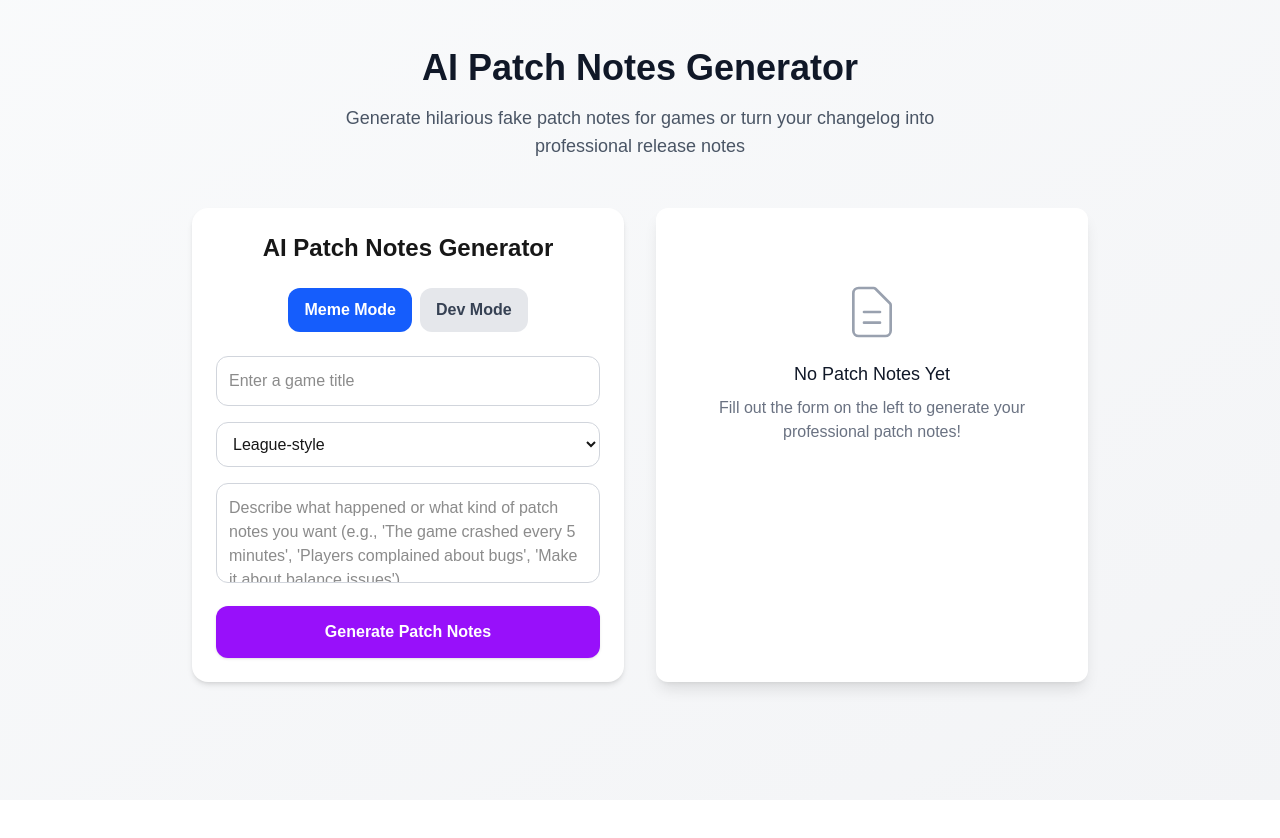
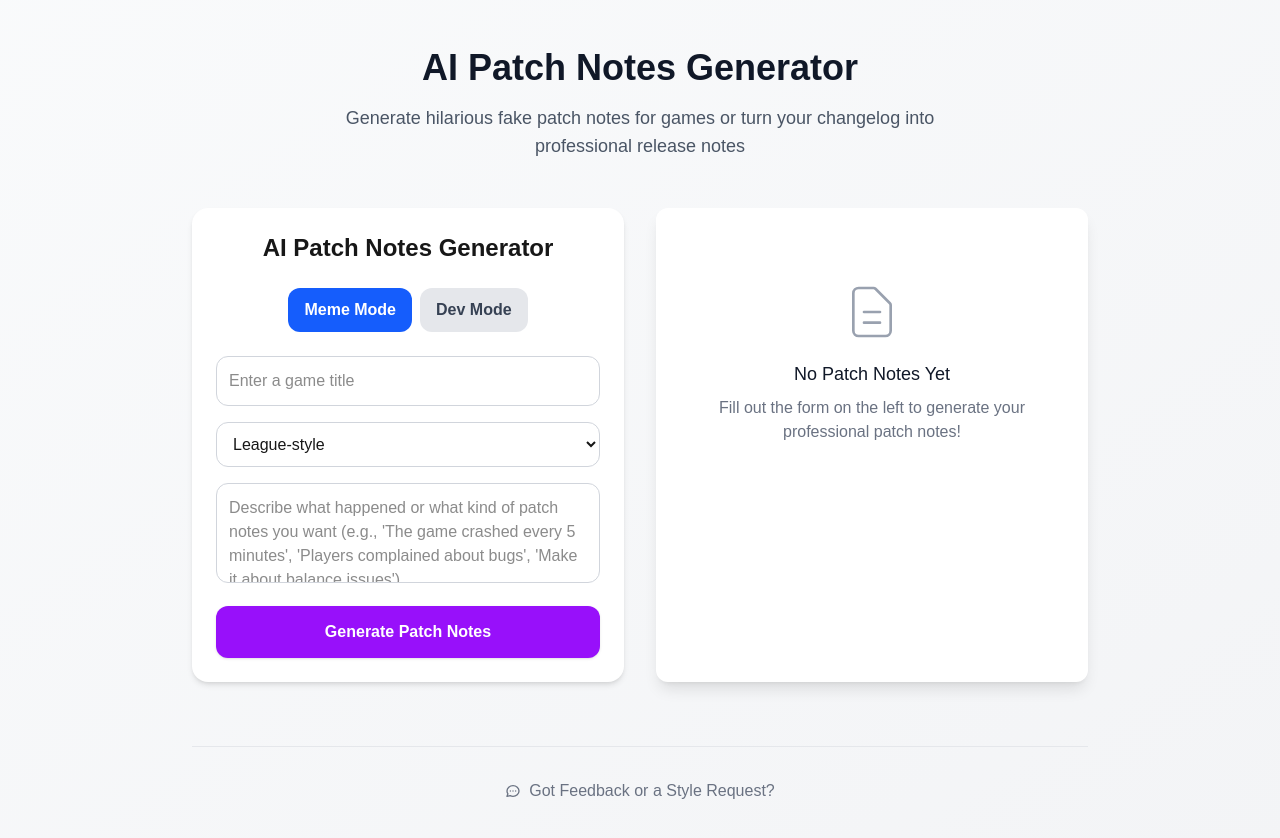
Before and after one commit to PatchLore/PatchLore, a Next.js app: page / in a window 1280 px wide. Shown: the top 838 px of the page. Before the commit the page ends 800 px from the top, so only its background shows below. Built offline with nearby package versions, Linux system fonts and the light colour scheme.

Commit message:
feat: add feedback link in footer for user suggestions and style requests

```diff
--- a/src/app/page.tsx
+++ b/src/app/page.tsx
@@ -102,6 +102,23 @@
             />
           </div>
         </div>
+
+        {/* Footer with Feedback Link */}
+        <div className="mt-12 sm:mt-16 text-center">
+          <div className="border-t border-gray-200 pt-6 sm:pt-8">
+            <a
+              href="https://forms.gle/YOUR_FORM_SHARE_LINK_HERE"
+              target="_blank"
+              rel="noopener noreferrer"
+              className="inline-flex items-center gap-2 text-gray-500 hover:text-gray-700 hover:underline transition-colors text-sm sm:text-base"
+            >
+              <svg className="w-4 h-4" fill="none" viewBox="0 0 24 24" stroke="currentColor">
+                <path strokeLinecap="round" strokeLinejoin="round" strokeWidth={2} d="M8 12h.01M12 12h.01M16 12h.01M21 12c0 4.418-4.03 8-9 8a9.863 9.863 0 01-4.255-.949L3 20l1.395-3.72C3.512 15.042 3 13.574 3 12c0-4.418 4.03-8 9-8s9 3.582 9 8z" />
+              </svg>
+              Got Feedback or a Style Request?
+            </a>
+          </div>
+        </div>
       </div>
     </main>
   );
```
